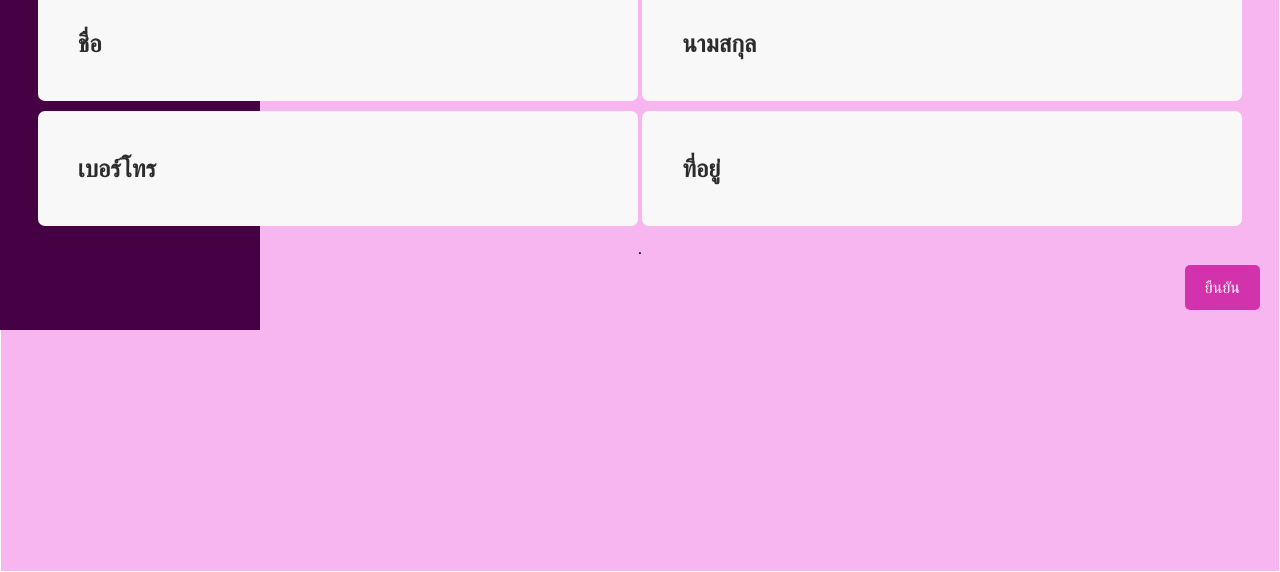
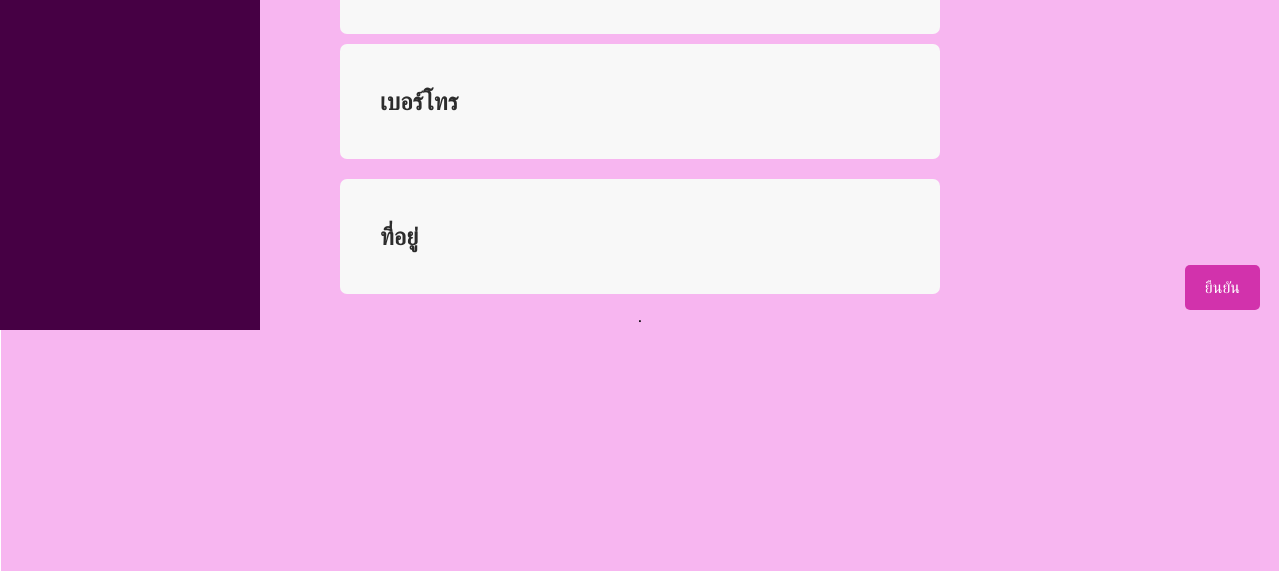
Before and after one commit to Tanachai511/myproject_laundry, a website: page F/Contact.html in a window 1280 px wide. Shown: the part 470-1042 px from the top of the page. Drawn offline with nearby package versions, Linux system fonts and the light colour scheme.

Commit message:
Add files via upload

```diff
--- a/F/Contact.html
+++ b/F/Contact.html
@@ -47,10 +47,11 @@
                 <h1>ข้อมูลติดต่อ</h1>
                 <div class="col-lg-6">
                    <input type="text" placeholder="ชื่อ">
-                   <input type="text" placeholder="นามสกุล">
                 </div>
                 <div class="number">
                     <input type="text"placeholder="เบอร์โทร">
+                </div>
+                <div class="number">
                     <input type="text"placeholder="ที่อยู่">
                 </div>
                 <div>.</div>
```
